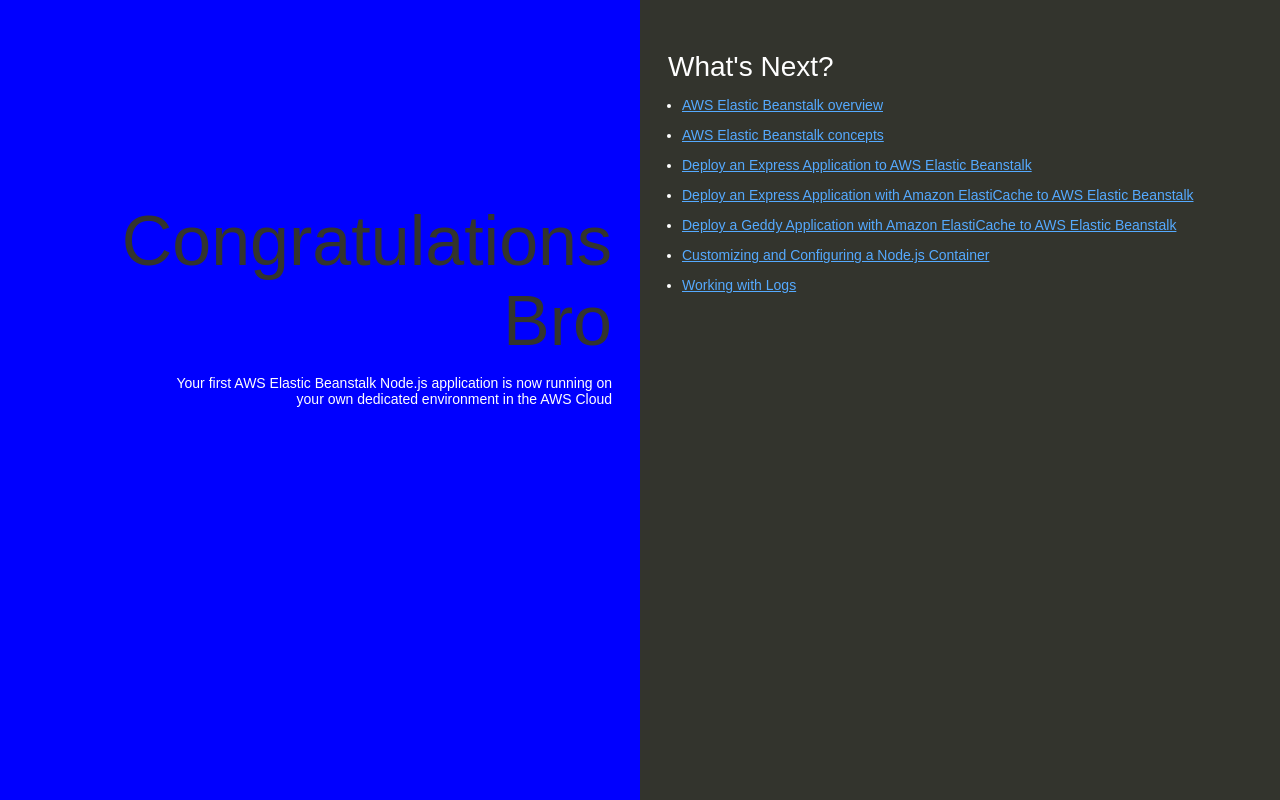
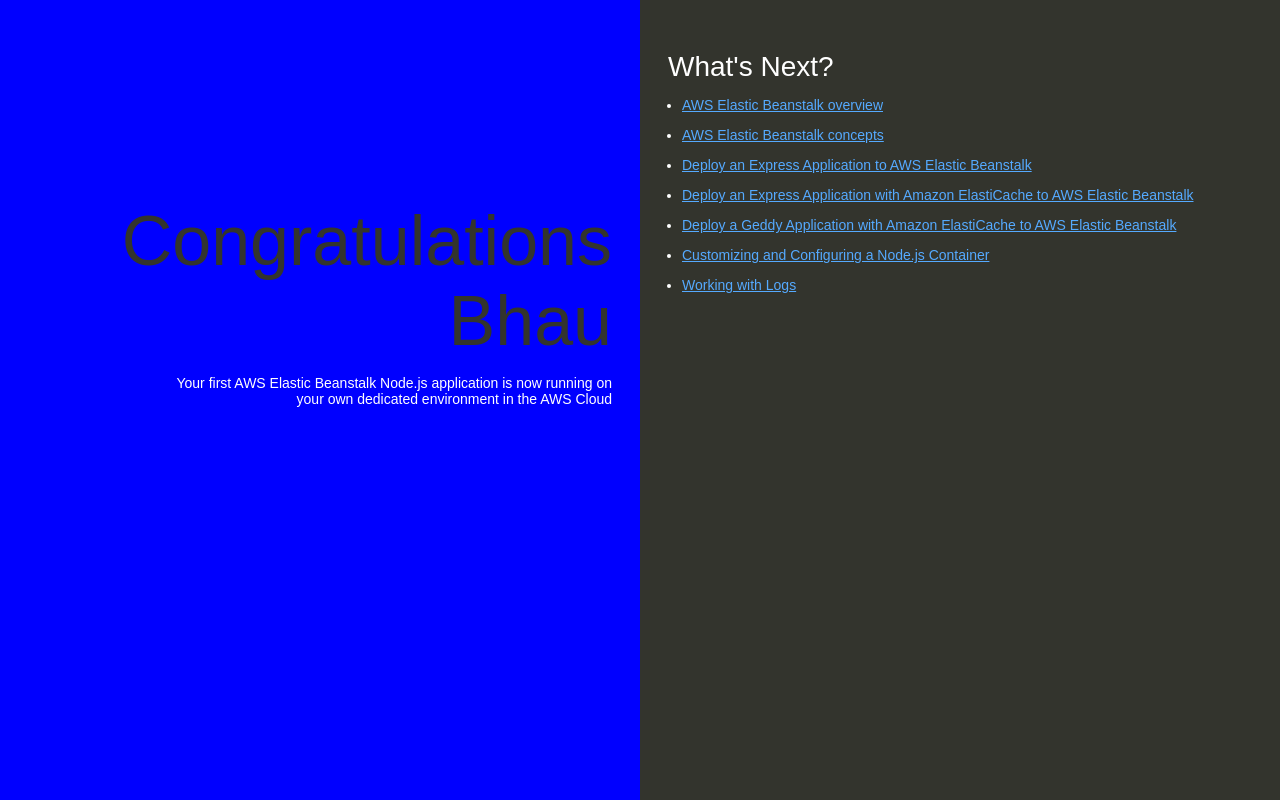
Before and after one commit to Tejas-Wagh/aws-code-pipeline-demo, a website: page index.html in a window 1280 px wide. Drawn offline with Linux system fonts and the light colour scheme.

Commit message:
Update index.html

```diff
--- a/index.html
+++ b/index.html
@@ -74,7 +74,7 @@
   </head>
   <body>
     <div class="textColumn">
-      <h1>Congratulations Bro</h1>
+      <h1>Congratulations Bhau</h1>
       <p>Your first AWS Elastic Beanstalk Node.js application is now running on your own dedicated environment in the AWS Cloud</p>
     </div>
     <div class="linksColumn">
```
